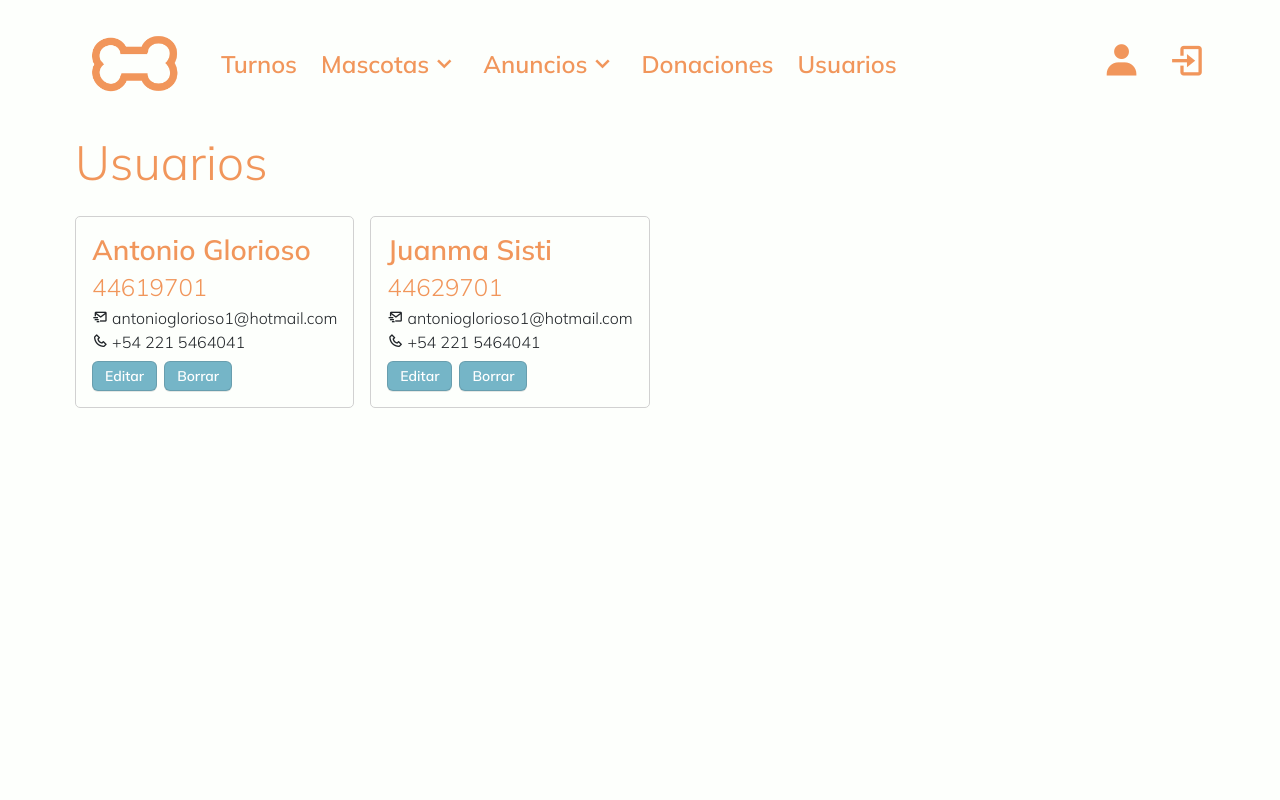
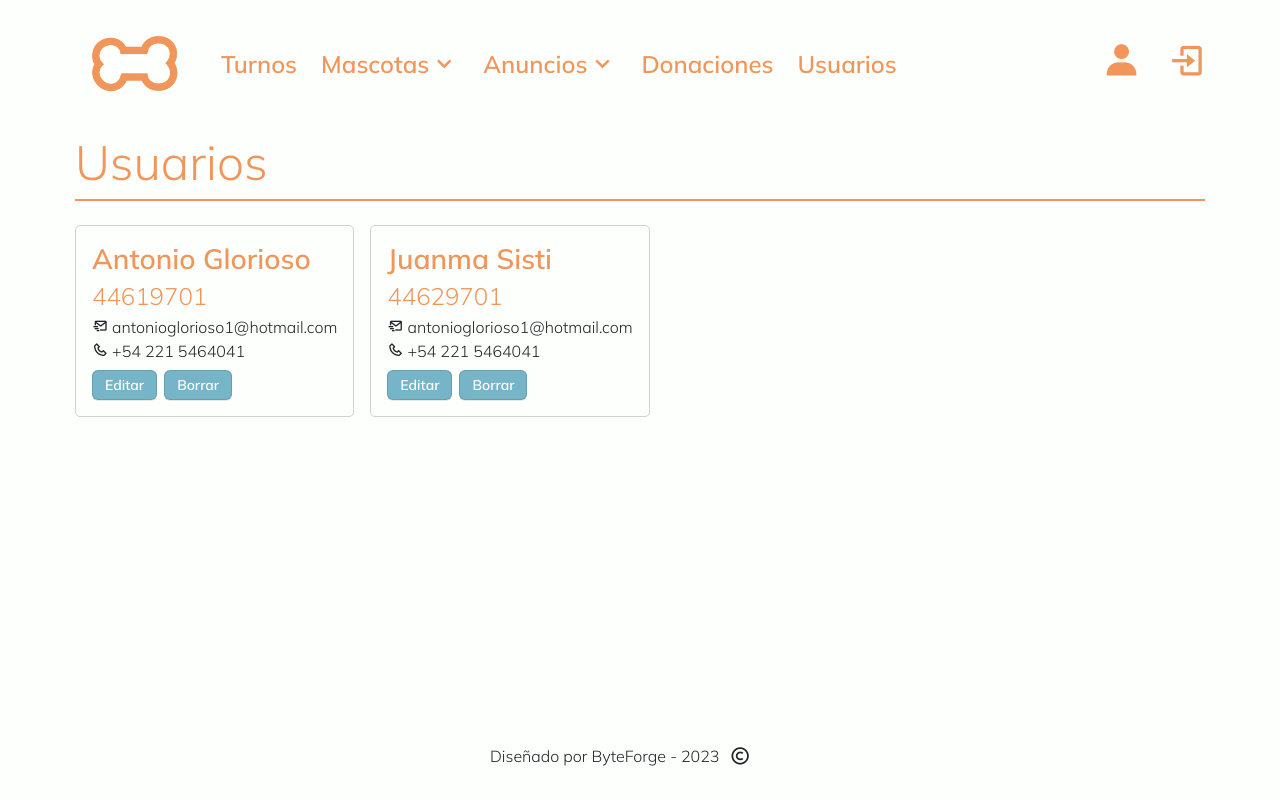
Before and after one commit to Ationno/App-Veterinaria-INGS2, an Angular app: page /usuarios in a window 1280 px wide. Built offline with nearby package versions, Linux system fonts and the light colour scheme; data requests are answered from the project's data file.

Commit message:
Agregado footer

```diff
--- a/src/app/app.component.html
+++ b/src/app/app.component.html
@@ -1,4 +1,5 @@
 <div>
 	<app-nav></app-nav>
 	<router-outlet></router-outlet>
+	<app-footer></app-footer>
 </div>
--- a/src/app/app.module.ts
+++ b/src/app/app.module.ts
@@ -11,6 +11,8 @@ import { NavComponent } from './components/nav/nav.component';
 import { NgbModule } from '@ng-bootstrap/ng-bootstrap';
 import { UsuariosComponent } from './components/usuarios/usuarios.component';
 import { PerfilUsuarioComponent } from './components/usuarios/perfil-usuario/perfil-usuario.component';
+import { FormularioUsuarioComponent } from './components/usuarios/formulario-usuario/formulario-usuario.component';
+import { FooterComponent } from './components/footer/footer.component';
 
 @NgModule({
   declarations: [
@@ -19,7 +21,9 @@ import { PerfilUsuarioComponent } from './components/usuarios/perfil-usuario/per
     HomeComponent,
     NavComponent,
     UsuariosComponent,
-    PerfilUsuarioComponent
+    PerfilUsuarioComponent,
+    FormularioUsuarioComponent,
+    FooterComponent
   ],
   imports: [
     BrowserModule,
--- /dev/null
+++ b/src/app/components/footer/footer.component.css
@@ -0,0 +1,17 @@
+footer {
+    margin: 4em 0 2em 0;
+    position: absolute;
+    bottom: 0;
+    left: calc(50% - 150px);
+}
+
+footer p {
+    display: flex;
+    justify-content: center;
+}
+
+footer p i{
+    align-self: center;
+    margin-left: 0.5em;
+    font-size: 1.3rem;
+}
--- /dev/null
+++ b/src/app/components/footer/footer.component.html
@@ -0,0 +1,3 @@
+<footer>
+    <p> Diseñado por ByteForge - 2023 <i class='bx bx-copyright' ></i></p>
+</footer>
--- /dev/null
+++ b/src/app/components/usuarios/formulario-usuario/formulario-usuario.component.html
@@ -0,0 +1 @@
+<p>formulario-usuario works!</p>
--- a/src/app/components/usuarios/usuarios.component.css
+++ b/src/app/components/usuarios/usuarios.component.css
@@ -1,5 +1,7 @@
 h1 {
     margin-bottom: .5em;
+    padding-bottom: .15em;
+    border-bottom: 2px solid #F1965B;
 }
 .usuarios {
     display: flex;
--- a/src/styles.css
+++ b/src/styles.css
@@ -8,6 +8,7 @@ body {
     position: relative;
     background-color: #FDFFFC;
     margin: 0 75px;
+    min-height: 100vh;
 }
 
 .has-overlay::after {
```
Also changed, not shown: src/app/components/footer/footer.component.ts (added, +10 -0 lines), src/app/components/usuarios/formulario-usuario/formulario-usuario.component.ts (added, +10 -0 lines), src/app/components/usuarios/formulario-usuario/formulario-usuario.component.css (added), 1 other file (tests, documents, lock files or other folders).
